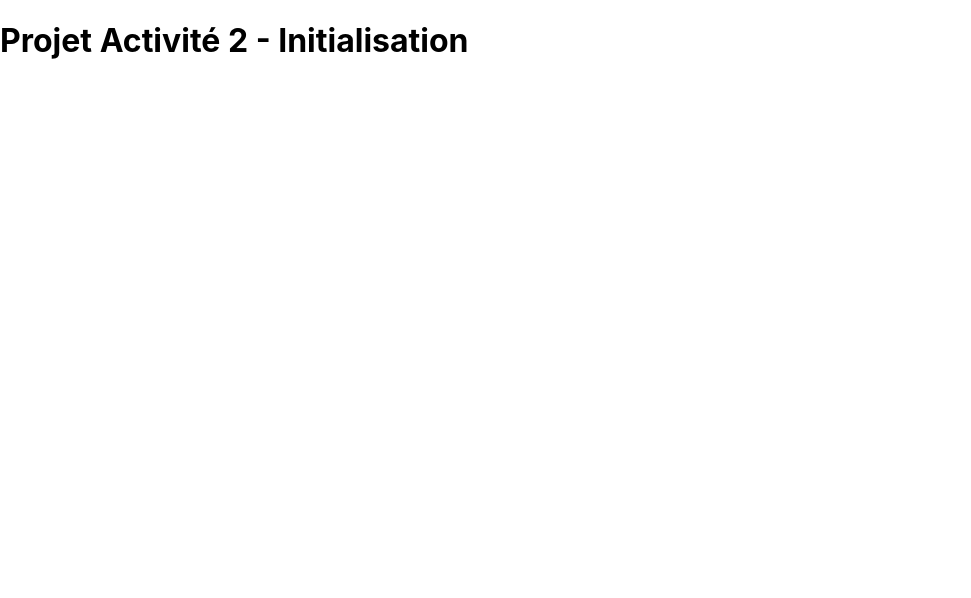
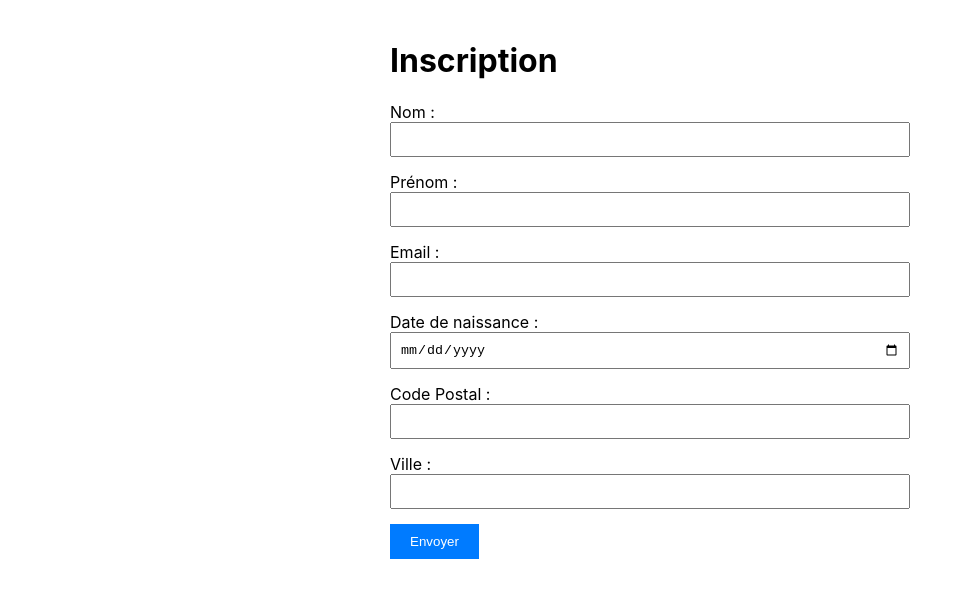
Before and after one commit to julien-pradier/ynov-tdd-validator, a React (Create React App) app: page / in a window 1280 px wide. Shown: the top 598 px of the page, without its empty margins (0-971 px from the left). Built offline with nearby package versions, Linux system fonts and the light colour scheme.

Commit message:
Implémentation de la structure HTML du formulaire

```diff
--- a/src/App.js
+++ b/src/App.js
@@ -1,8 +1,52 @@
-function App() {
+import { useState } from 'react';
+
+export default function App() {
+    // Juste les champs, pas de logique de validation pour l'instant
+    const [formData, setFormData] = useState({
+        lastName: '',
+        firstName: '',
+        email: '',
+        birthDate: '',
+        zipCode: '',
+        city: ''
+    });
+
+    const handleChange = (e) => {
+        const { name, value } = e.target;
+        setFormData(prev => ({ ...prev, [name]: value }));
+    };
+
     return (
-        <div>
-            <h1>Projet Activité 2 - Initialisation</h1>
+        <div style={{ padding: '20px', maxWidth: '500px', margin: '0 auto' }}>
+            <h1>Inscription</h1>
+            <form>
+                {/* Structure visuelle uniquement */}
+                <div style={{ marginBottom: '15px' }}>
+                    <label htmlFor="lastName">Nom :</label>
+                    <input id="lastName" type="text" name="lastName" value={formData.lastName} onChange={handleChange} style={{ display: 'block', width: '100%', padding: '8px' }} />
+                </div>
+                <div style={{ marginBottom: '15px' }}>
+                    <label htmlFor="firstName">Prénom :</label>
+                    <input id="firstName" type="text" name="firstName" value={formData.firstName} onChange={handleChange} style={{ display: 'block', width: '100%', padding: '8px' }} />
+                </div>
+                <div style={{ marginBottom: '15px' }}>
+                    <label htmlFor="email">Email :</label>
+                    <input id="email" type="email" name="email" value={formData.email} onChange={handleChange} style={{ display: 'block', width: '100%', padding: '8px' }} />
+                </div>
+                <div style={{ marginBottom: '15px' }}>
+                    <label htmlFor="birthDate">Date de naissance :</label>
+                    <input id="birthDate" type="date" name="birthDate" value={formData.birthDate} onChange={handleChange} style={{ display: 'block', width: '100%', padding: '8px' }} />
+                </div>
+                <div style={{ marginBottom: '15px' }}>
+                    <label htmlFor="zipCode">Code Postal :</label>
+                    <input id="zipCode" type="text" name="zipCode" value={formData.zipCode} onChange={handleChange} style={{ display: 'block', width: '100%', padding: '8px' }} />
+                </div>
+                <div style={{ marginBottom: '15px' }}>
+                    <label htmlFor="city">Ville :</label>
+                    <input id="city" type="text" name="city" value={formData.city} onChange={handleChange} style={{ display: 'block', width: '100%', padding: '8px' }} />
+                </div>
+                <button type="submit" style={{ padding: '10px 20px', backgroundColor: '#007bff', color: 'white', border: 'none' }}>Envoyer</button>
+            </form>
         </div>
     );
 }
-export default App;
```
